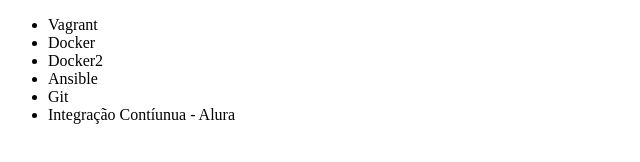
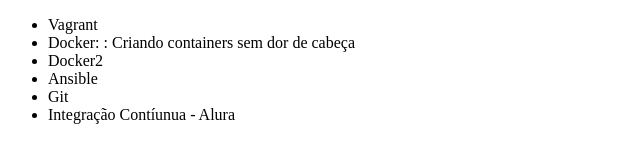
Before and after one commit to jcaires/git-alura-2, a plain HTML site: page index.html in a window 1280 px wide. Shown: the whole page, without its empty margins (0-640 px from the left). Drawn offline with Linux system fonts and the light colour scheme.

Commit message:
Adicionando subtitulo ao Docker

```diff
--- a/index.html
+++ b/index.html
@@ -8,7 +8,7 @@
 <body>
 	<ul>
 		<li> Vagrant</li>
-		<li> Docker</li>
+		<li> Docker: : Criando containers sem dor de cabeça</li>
 		<li> Docker2</li>
 		<li> Ansible</li>
 		<li> Git</li>
```
